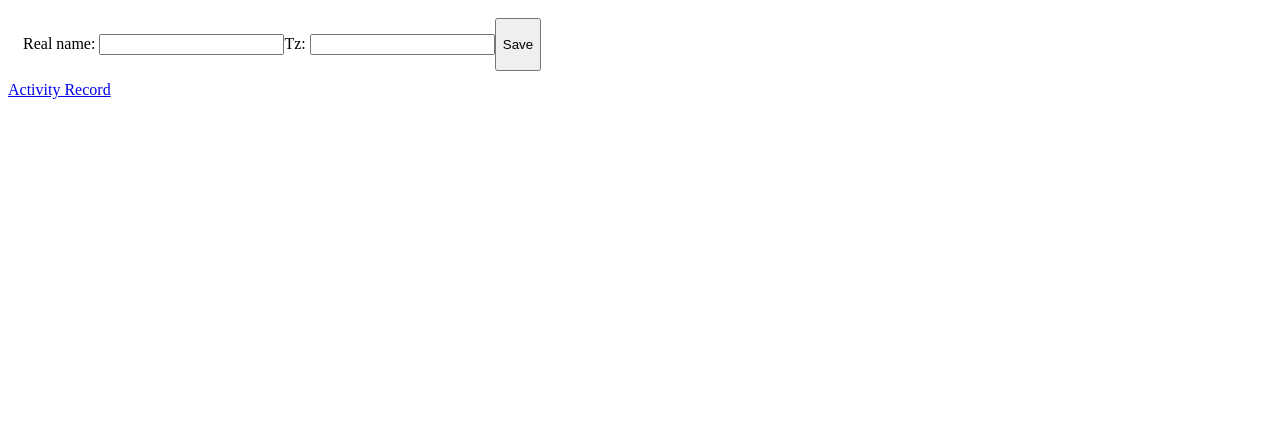
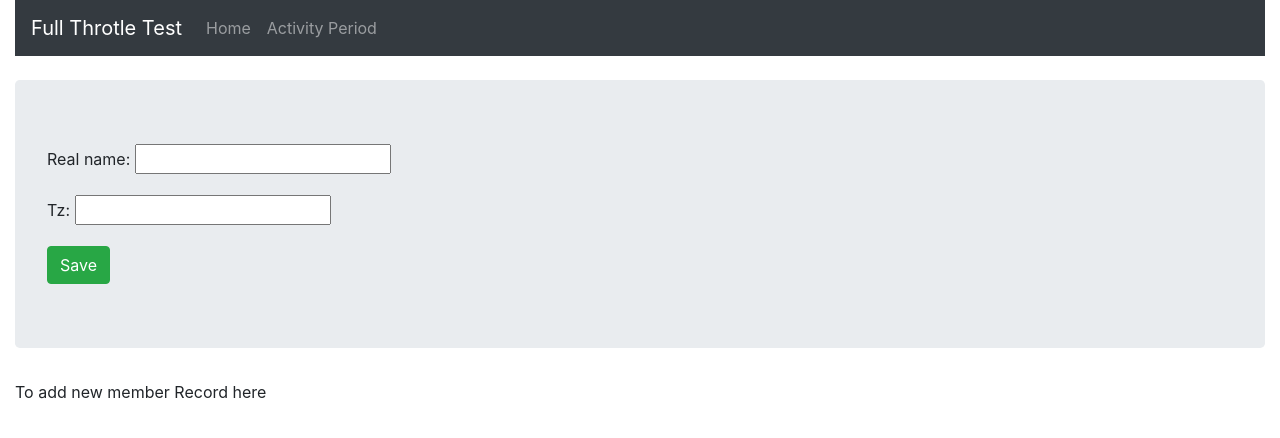
Before and after one commit to sgaurav07/fullthrottleTest, a Django app: page / in a window 1280 px wide. Shown: the top 438 px of the page. Run offline with Django 3.2, Linux system fonts and the light colour scheme; some libraries are stand-ins or nearby versions.

Commit message:
cosmetic changes

```diff
--- a/backendTest/templates/home.html
+++ b/backendTest/templates/home.html
@@ -1,15 +1,53 @@
 <!DOCTYPE html>
 <html lang="en">
+
 <head>
     <meta charset="UTF-8">
     <title>Index</title>
+    <meta name="viewport" content="width=device-width, initial-scale=1">
+    <link rel="stylesheet" href="https://maxcdn.bootstrapcdn.com/bootstrap/4.5.2/css/bootstrap.min.css">
+    <script src="https://ajax.googleapis.com/ajax/libs/jquery/3.5.1/jquery.min.js"></script>
+    <script src="https://cdnjs.cloudflare.com/ajax/libs/popper.js/1.16.0/umd/popper.min.js"></script>
+    <script src="https://maxcdn.bootstrapcdn.com/bootstrap/4.5.2/js/bootstrap.min.js"></script>
 </head>
+
 <body>
-<form method="POST" class="post-form" style="display: flex; margin-left:5px; padding:10px">
-        {% csrf_token %}
-        {{ user_form.as_p }}
-        <button type="submit" class="save btn btn-default">Save</button>
-    </form>
-<a href="activity"> Activity Record</a>
+    <div class="container-fluid">
+        <div class="row">
+            <div class="col">
+                <nav class="navbar navbar-expand-sm bg-dark navbar-dark">
+                    <!-- Brand/logo -->
+                    <a class="navbar-brand" href="/">Full Throtle Test</a>
+
+                    <!-- Links -->
+                    <ul class="navbar-nav navbar-right">
+                        <li class="nav-item">
+                            <a class="nav-link" href="/">Home</a>
+                        </li>
+                        <li class="nav-item">
+                            <a class="nav-link" href="activity">Activity Period</a>
+                        </li>
+
+                    </ul>
+                </nav>
+
+            </div>
+        </div>
+    </div>
+    <br>
+    <div class="container-fluid">
+        <div class="jumbotron">
+            <form method="POST" class="post-form">
+                {% comment %} to stop cross-site references forgery {% endcomment %}
+                {% csrf_token %}
+                {% comment %} form from the database {% endcomment %}
+                {{ user_form.as_p }}
+                {% comment %} save the content {% endcomment %}
+                <button type="submit" class="btn btn-success">Save</button>
+            </form>
+        </div>
+        <p>To add new member Record here</p>
+    </div>
 </body>
+
 </html>
--- a/backendTest/views.py
+++ b/backendTest/views.py
@@ -28,7 +28,7 @@ def dataretrive(request):
     userDetails = User.objects.all()
     members = []
     retval = dict()
-
+    retval["ok"] = True
     for user in userDetails:
         details = dict()
         details["id"] = user.id
@@ -47,4 +47,5 @@ def dataretrive(request):
         details["activity_periods"] = activity_periods
         members.append(details)
     retval['members'] = members
+
     return HttpResponse(json.dumps(retval), content_type="application/json")
```
Also changed, not shown: Test JSON (1).json (added, +40 -0 lines), backendTest/templates/activity.html (+45 -6 lines).
